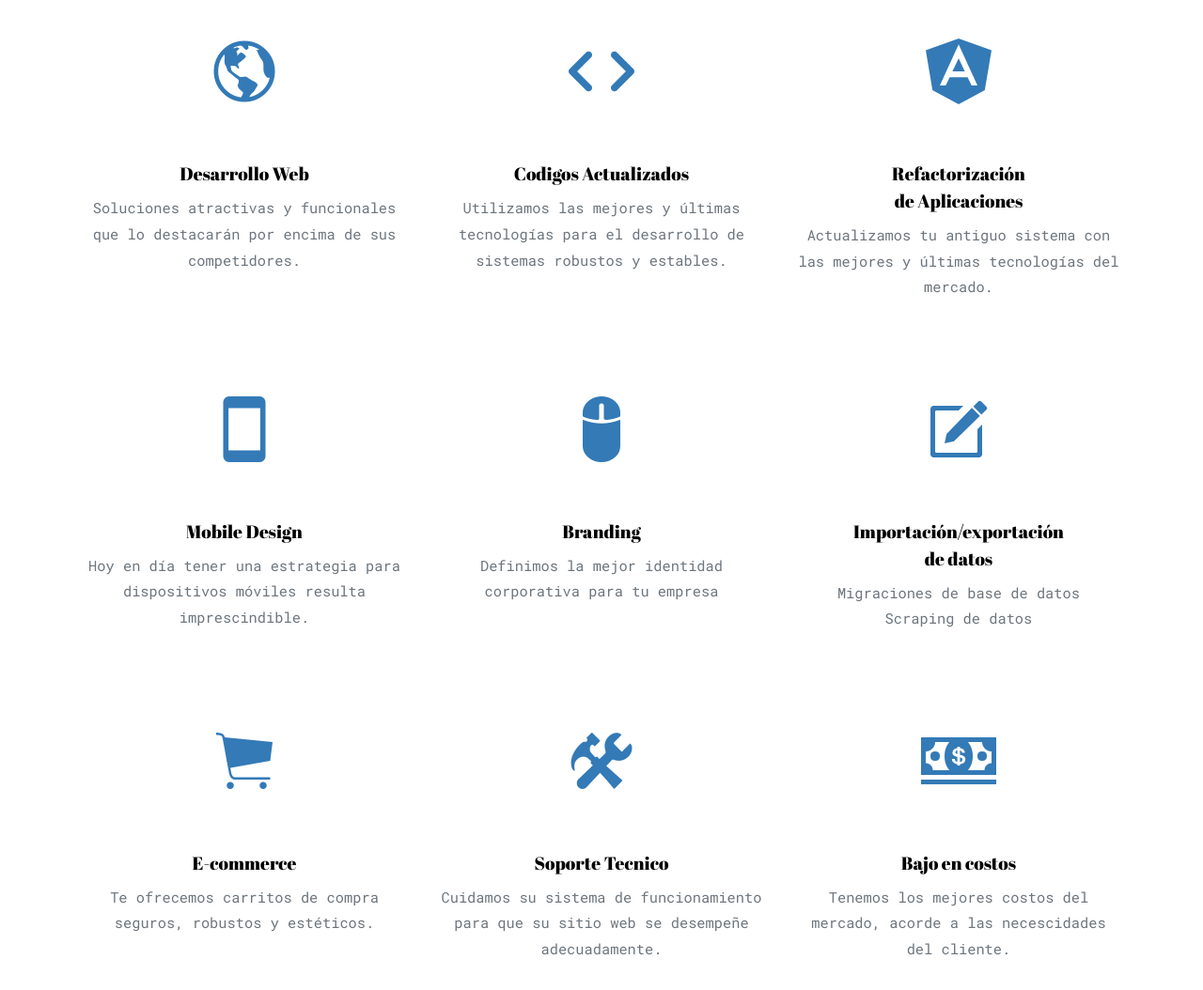
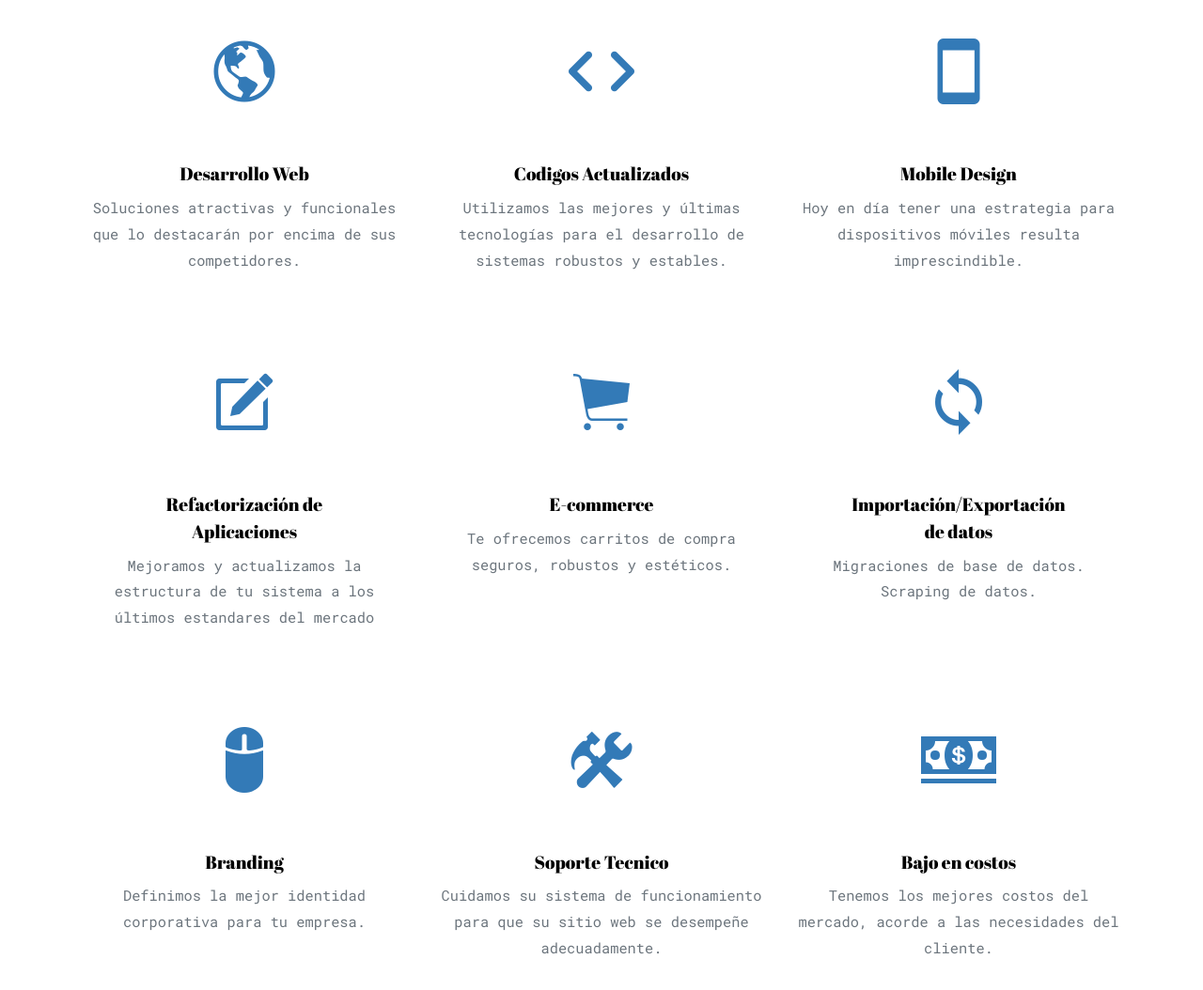
Before and after one commit to higher-web/higher_v2, a plain HTML site: page services.html in a window 1280 px wide. Shown: the part 858-1912 px from the top of the page at 94% size. Drawn offline with nearby package versions, Linux system fonts and the light colour scheme; files whose address does not match are found by name.

Commit message:
crea modulo servicescambios

```diff
--- a/services.html
+++ b/services.html
@@ -89,44 +89,43 @@
             <p>Utilizamos las mejores y últimas tecnologías para el desarrollo de sistemas robustos y estables.</p>
           </div>
         </div>
-
         <div class="col-lg-4 col-md-6 mb-5 text-center" data-aos="fade-up" data-aos-delay="200">
-          <div class="service">
-            <span class="ion-social-angular mb-4 d-block icotam"></span>
-            <h3> Refactorización </br>
-               de Aplicaciones</h3>
-            <p>Actualizamos tu antiguo sistema con las mejores y últimas tecnologías del mercado.</p>
-          </div>
-        </div>
-        <div class="col-lg-4 col-md-6 mb-5 text-center" data-aos="fade-up" data-aos-delay="">
           <div class="service">
             <span class="ion-android-phone-portrait mb-4 d-block icotam"></span>
             <h3>Mobile Design</h3>
             <p>Hoy en día tener una estrategia para dispositivos móviles resulta imprescindible.</p>
           </div>
         </div>
+        <div class="col-lg-4 col-md-6 mb-5 text-center" data-aos="fade-up" data-aos-delay="">
+          <div class="service">
+            <span class=" ion-compose mb-4 d-block icotam"></span>
+            <h3> Refactorización de </br>
+                Aplicaciones</h3>
+            <p>Mejoramos y actualizamos la estructura de tu sistema a los últimos estandares del mercado</p>
+          </div>
+        </div>
         <div class="col-lg-4 col-md-6 mb-5 text-center" data-aos="fade-up" data-aos-delay="100">
           <div class="service">
-            <span class="ion-mouse mb-4 d-block icotam"></span>
-            <h3>Branding</h3>
-            <p>Definimos la mejor identidad corporativa para tu empresa</p>
+            <span class="ion-ios-cart mb-4 d-block icotam"></span>
+            <h3>E-commerce</h3>
+            <p>Te ofrecemos carritos de compra seguros, robustos y estéticos.</p>
           </div>
         </div>
         <div class="col-lg-4 col-md-6 mb-5 text-center" data-aos="fade-up" data-aos-delay="200">
           <div class="service">
-            <span class="ion-compose mb-4 d-block icotam"></span>
-            <h3>Importación/exportación </br>
+            <span class="ion-android-sync mb-4 d-block icotam"></span>
+            <h3>Importación/Exportación </br>
               de datos</h3>
-            <p>Migraciones de base de datos </br>
-              Scraping de datos</p>
+            <p>Migraciones de base de datos. </br>
+              Scraping de datos.</p>
           </div>
         </div>
 
         <div class="col-lg-4 col-md-6 mb-5 text-center" data-aos="fade-up" data-aos-delay="0">
           <div class="service">
-            <span class="ion-ios-cart mb-4 d-block icotam"></span>
-            <h3>E-commerce</h3>
-            <p>Te ofrecemos carritos de compra seguros, robustos y estéticos.</p>
+            <span class="ion-mouse mb-4 d-block icotam"></span>
+            <h3>Branding</h3>
+            <p>Definimos la mejor identidad corporativa para tu empresa.</p>
           </div>
         </div>
         <div class="col-lg-4 col-md-6 mb-5 text-center" data-aos="fade-up" data-aos-delay="100">
@@ -140,7 +139,7 @@
           <div class="service">
             <span class="ion-cash mb-4 d-block icotam"></span>
             <h3>Bajo en costos</h3>
-            <p>Tenemos los mejores costos del mercado, acorde a las necescidades del cliente.</p>
+            <p>Tenemos los mejores costos del mercado, acorde a las necesidades del cliente.</p>
           </div>
         </div>
       </div>
```
Also changed, not shown: index.html (+6 -0 lines).
